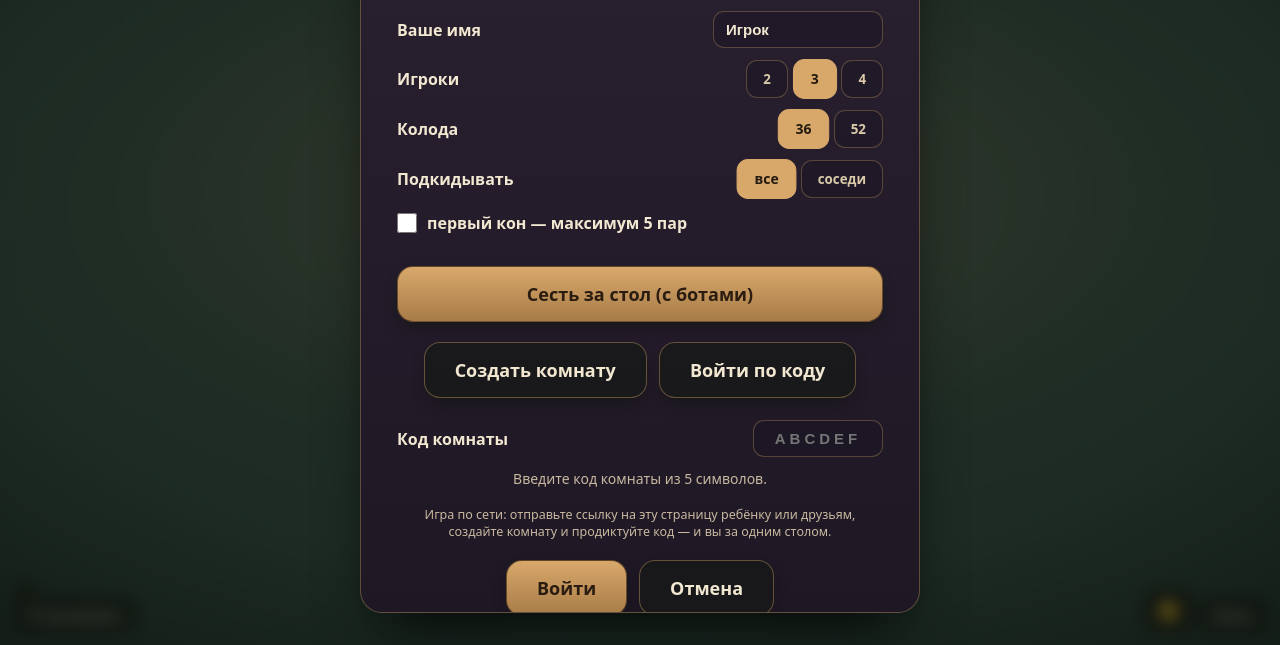
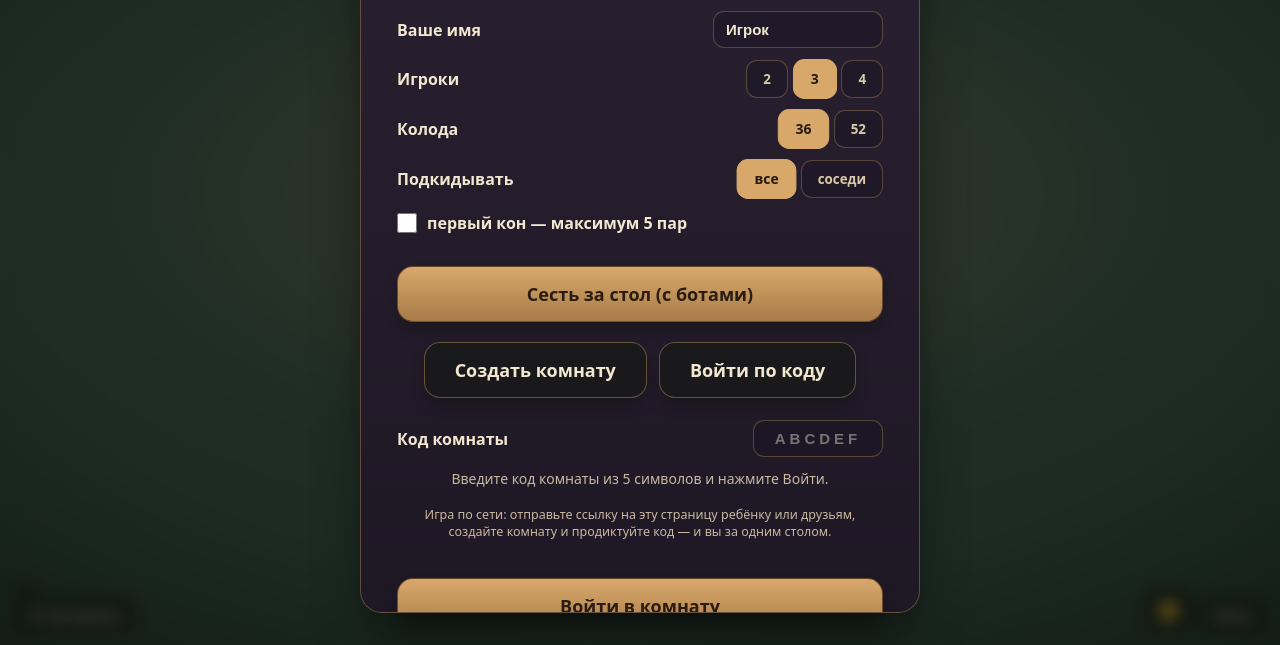
Before and after one commit to omikhaylov76-commits/durak-game, a website: page client/index.html in a window 1280 px wide. Both pictures are taken after a click on the button "Войти по коду". Shown: the part 155-800 px from the top of the page. Drawn offline with Linux system fonts and the light colour scheme; a small style sheet from the web is missing.

Commit message:
fix: prominent Join button, auto-focus input, Enter key support

```diff
--- a/client/index.html
+++ b/client/index.html
@@ -224,7 +224,7 @@ input[type=range]{width:170px;accent-color:#D8A86B}
       <p class="netnote">Игра по сети: отправьте ссылку на эту страницу ребёнку или друзьям, создайте комнату и продиктуйте код — и вы за одним столом.</p>
       <div class="rowc">
         <button id="netStartBtn" class="btn hidden">Начать партию</button>
-        <button id="netGoBtn" class="btn hidden">Войти</button>
+        <button id="netGoBtn" class="btn big hidden">Войти в комнату</button>
         <button id="netCancelBtn" class="btn ghost">Отмена</button>
       </div>
     </div>
@@ -959,8 +959,11 @@ $('#joinBtn').onclick=function(){
  $('#roomCode').textContent='';
  $('#joinRow').classList.remove('hidden');$('#netGoBtn').classList.remove('hidden');
  $('#netStartBtn').classList.add('hidden');
- $('#netHint').textContent='Введите код комнаты из 5 символов.';
- $('#roomSeats').innerHTML='';};
+ $('#netHint').textContent='Введите код комнаты из 5 символов и нажмите Войти.';
+ $('#roomSeats').innerHTML='';
+ setTimeout(function(){$('#joinCode').focus();},200);};
+// Enter key in code input = click "Войти"
+$('#joinCode').onkeydown=function(ev){if(ev.key==='Enter')$('#netGoBtn').click();};
 $('#netGoBtn').onclick=function(){
  var code=($('#joinCode').value||'').trim().toUpperCase();
  if(code.length<5){toast('Код — 5 символов');return;}
```
